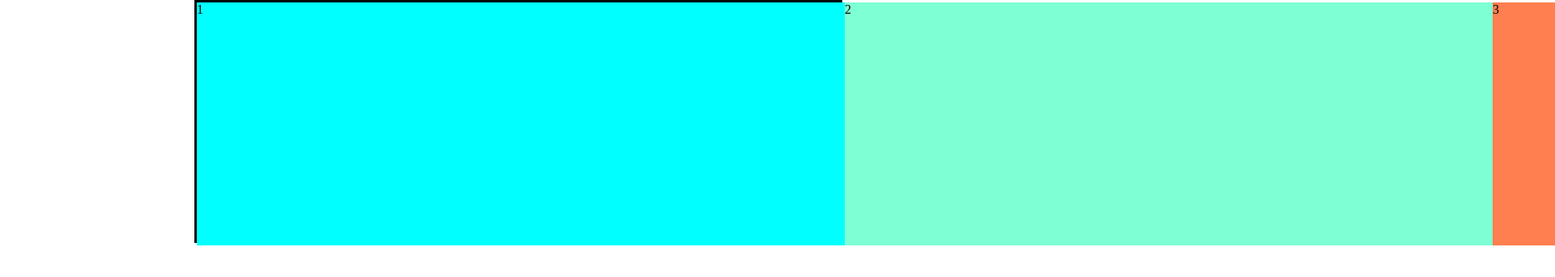
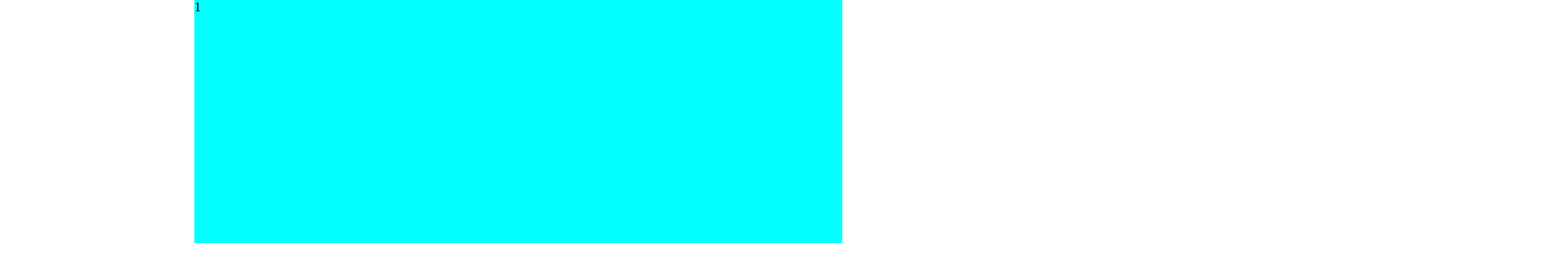
Before and after one commit to TaeWoongYoun/---------, a plain HTML site: page index.html in a window 1280 px wide. Shown: the top 342 px of the page at 81% size, 1920 px wide, since content can reach past the window. Drawn offline with Linux system fonts and the light colour scheme.

Commit message:
Test : 주석 update

```diff
--- a/style.css
+++ b/style.css
@@ -9,51 +9,63 @@ ul li{
 }
 
 .slide{
+    /* ul이 위치하게 부모요소로 설정 */
     position: relative;
+    /* 보이는 화면의 가로 크기 */
     width: 800px;
+    /* 보이는 화면의 세로 크기 */
     height: 300px;
-    border: 3px solid black;
-    /* overflow: hidden; */
+    /* 이 영역을 벗어나는 나머지 요소들을 안 보이게 처리함 */
+    overflow: hidden;
 }
 
 .window{
+    /* 부모요소 위치로 부착시킴 (자식요소) */
     position: absolute;
+    /* li 네개를 포함시킬 사이즈 800*4==3200 */
     width: 3200px;
+    /* 가로 슬라이드라서 세로 영역은 그대로 냅둬도 됨 */
     height: 300px;
+    /* 애니메이션을 5초동안(5s) 무한으로(infinite) 일정속도로(linear) window는 애니메이션 이름 */
     animation: 5s infinite linear window;
+    /* li들 가로로 정렬 */
     display: flex;
 }
 
 li{
+    /* li크기 정의 */
     width: 800px;
     height: 300px;
 }
 
+/* window는 위에서 정의한 이름이랑 같게 설정 */
 @keyframes window{
+    /* 처음엔 가만히 있고 */
     0%{
         left: 0%;
     }
-
+    /* 23%때까지 가만히 있다가 */
     23%{
         left: 0%;
     }
-
+    /* 23%에서 33%로 넘어가는 사이에 왼쪽으로 -800px 이동시킴 */
     33%{
         left: -800px;
     }
-
+    /* 56%까지 가만히 있다가 */
     56%{
         left: -800px;
     }
-
+    /* 23%에서 33%로 넘어가는 사이에 왼쪽으로 -800px 이동시킴
+    ul 기준으로 이동하는거라 총 -1600px 이동*/
     66%{
         left: -1600px;
     }
-
+    /* 90%까지 또 가만히 있다가 */
     90%{
         left: -1600px;
     }
-
+    /* 90%에서 100%로 넘어갈 때 ul을 또 왼쪽으로 -2400px 이동시킴 */
     100%{
         left: -2400px;
     }
```
Also changed, not shown: index.html (+5 -0 lines).
